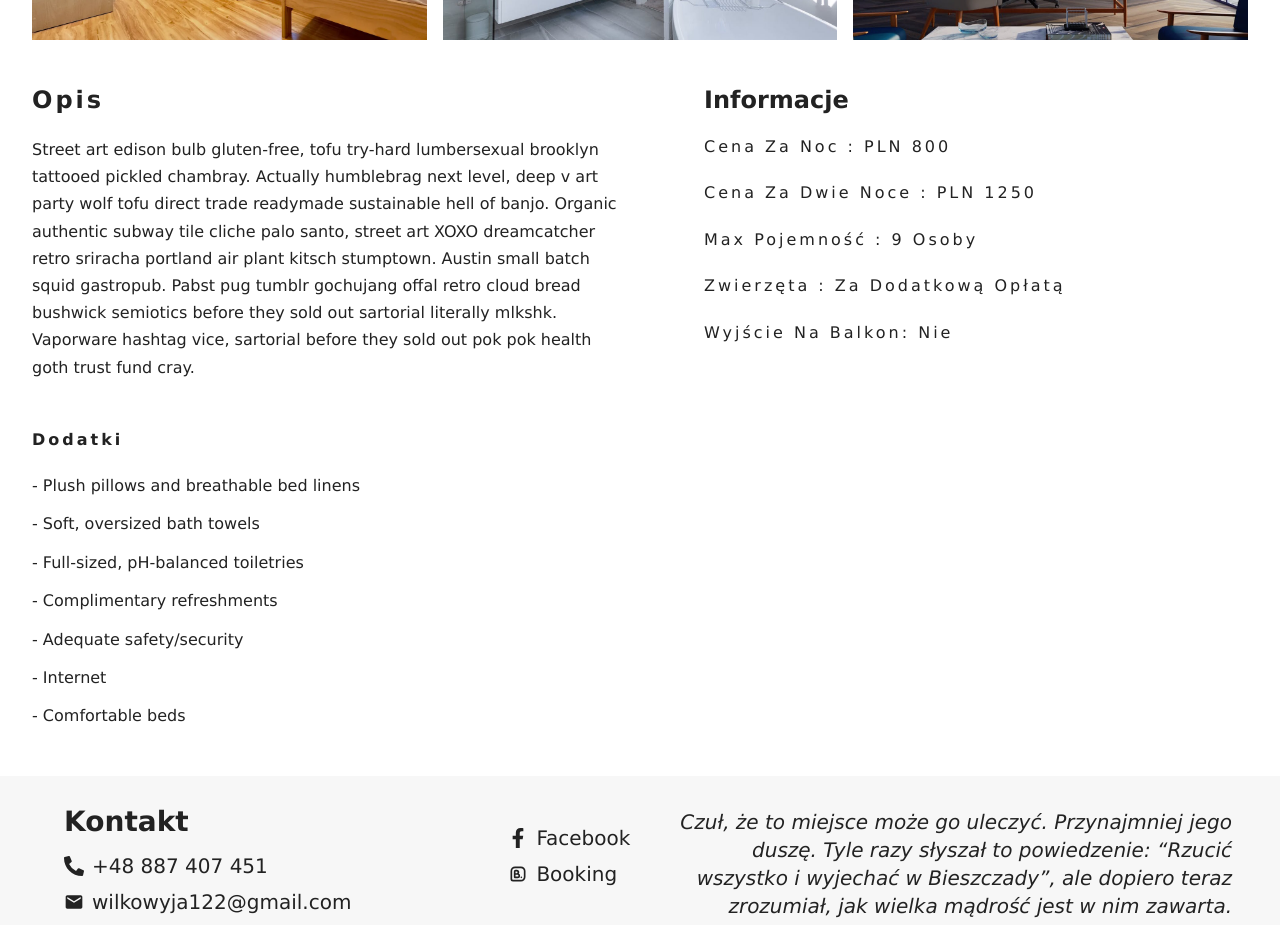
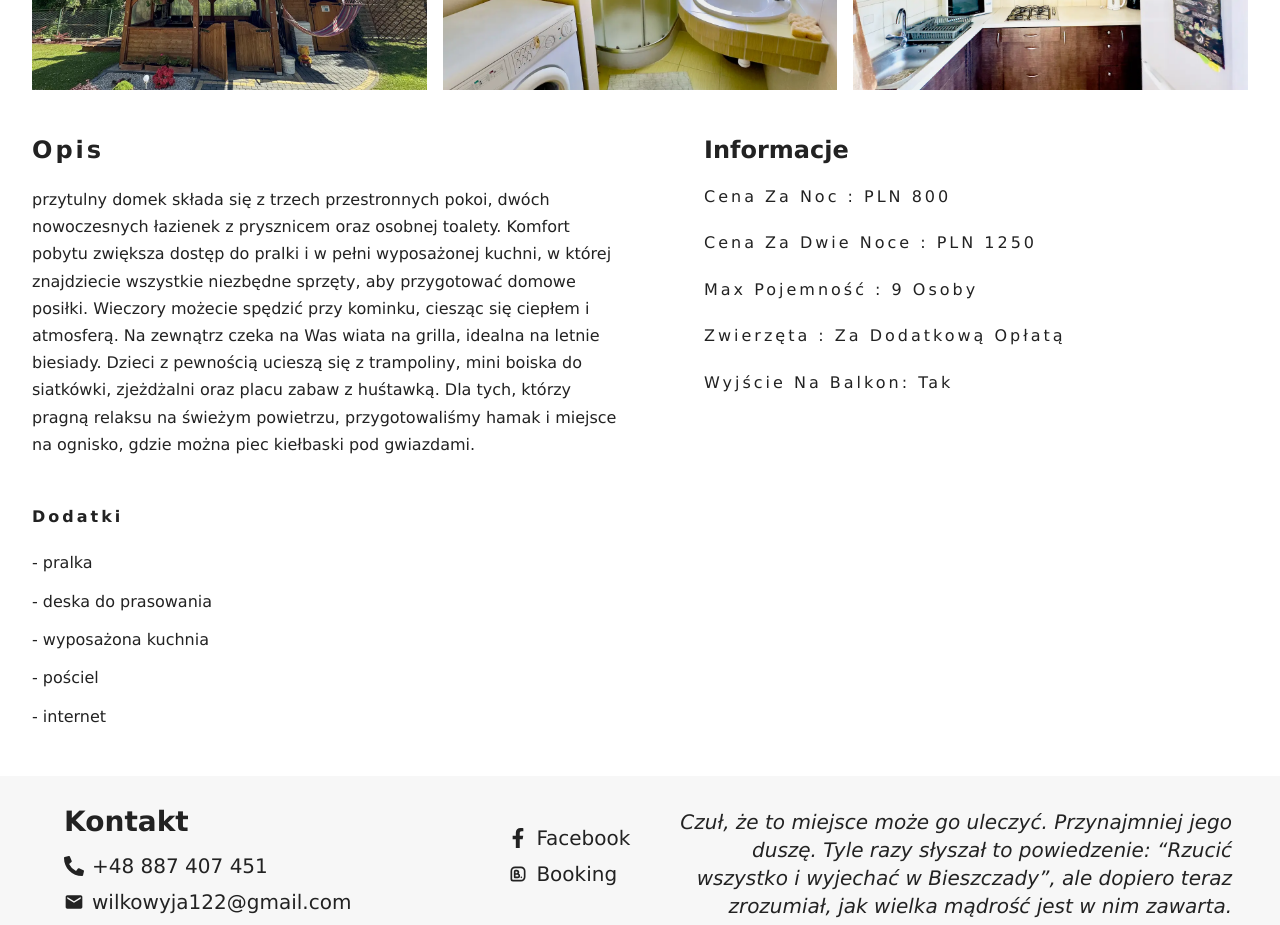
Before and after one commit to kamila-wilczynska/Wilkowyja, a React (Vite) app: page /rooms/apartment in a window 1280 px wide. Shown: the part 1040-1965 px from the top of the page. Built offline with nearby package versions, Linux system fonts and the light colour scheme.

Commit message:
fix apartment

```diff
--- a/src/App.css
+++ b/src/App.css
@@ -648,7 +648,7 @@ h6 {
 
   .single-room-images img {
     width: 100%;
-    height: 200px; /* Ustalona wysokość dla wszystkich obrazów */
+    height: 250px; /* Ustalona wysokość dla wszystkich obrazów */
     object-fit: cover; /* Zachowanie proporcji zdjęcia */
   }
 
--- a/src/data.jsx
+++ b/src/data.jsx
@@ -16,6 +16,9 @@ import img11 from "/slider/domek-glowne.webp";
 import img12 from "/rooms/room-12.webp"; //Zielony
 import img13F from "/rooms/IMG_4990.webp"; //zielony
 import img14F from "/rooms/IMG_5004.webp"; //fiotet
+import wiata from "/gallery/wiata.webp";
+import lazienka from "/gallery/lazienka.webp";
+import kuchnia from "/gallery/kuchnia.webp";
 
 //{ img: "/gallery/domek1.webp" },
 
@@ -654,19 +657,18 @@ export default [
       price: 800,
       priceTwo: 1250,
       capacity: 9,
+      balcony: true,
       pets: true,
       breakfast: false,
       featured: true,
       description:
-        "Street art edison bulb gluten-free, tofu try-hard lumbersexual brooklyn tattooed pickled chambray. Actually humblebrag next level, deep v art party wolf tofu direct trade readymade sustainable hell of banjo. Organic authentic subway tile cliche palo santo, street art XOXO dreamcatcher retro sriracha portland air plant kitsch stumptown. Austin small batch squid gastropub. Pabst pug tumblr gochujang offal retro cloud bread bushwick semiotics before they sold out sartorial literally mlkshk. Vaporware hashtag vice, sartorial before they sold out pok pok health goth trust fund cray.",
+        "przytulny domek składa się z trzech przestronnych pokoi, dwóch nowoczesnych łazienek z prysznicem oraz osobnej toalety. Komfort pobytu zwiększa dostęp do pralki i w pełni wyposażonej kuchni, w której znajdziecie wszystkie niezbędne sprzęty, aby przygotować domowe posiłki. Wieczory możecie spędzić przy kominku, ciesząc się ciepłem i atmosferą. Na zewnątrz czeka na Was wiata na grilla, idealna na letnie biesiady. Dzieci z pewnością ucieszą się z trampoliny, mini boiska do siatkówki, zjeżdżalni oraz placu zabaw z huśtawką. Dla tych, którzy pragną relaksu na świeżym powietrzu, przygotowaliśmy hamak i miejsce na ognisko, gdzie można piec kiełbaski pod gwiazdami.",
       extras: [
-        "Plush pillows and breathable bed linens",
-        "Soft, oversized bath towels",
-        "Full-sized, pH-balanced toiletries",
-        "Complimentary refreshments",
-        "Adequate safety/security",
-        "Internet",
-        "Comfortable beds",
+        "pralka",
+        "deska do prasowania",
+        "wyposażona kuchnia",
+        "pościel",
+        "internet",
       ],
       images: [
         {
@@ -679,21 +681,21 @@ export default [
         {
           fields: {
             file: {
-              url: room2,
+              url: wiata,
             },
           },
         },
         {
           fields: {
             file: {
-              url: room3,
+              url: lazienka,
             },
           },
         },
         {
           fields: {
             file: {
-              url: room4,
+              url: kuchnia,
             },
           },
         },
```
